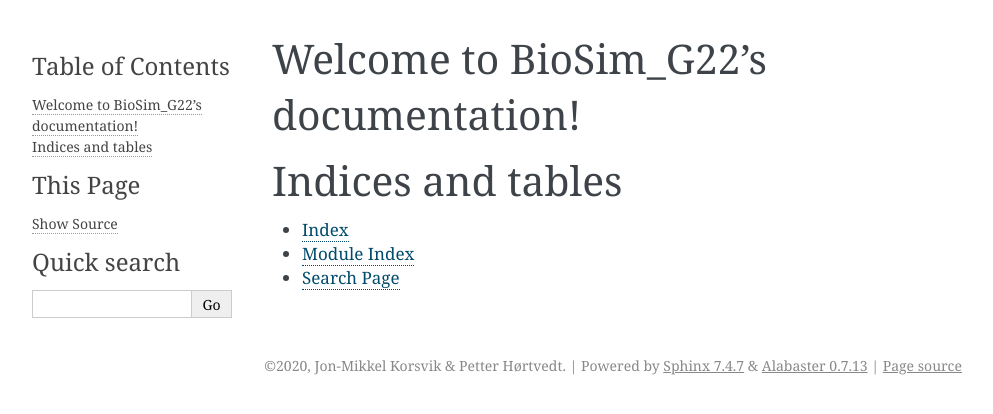
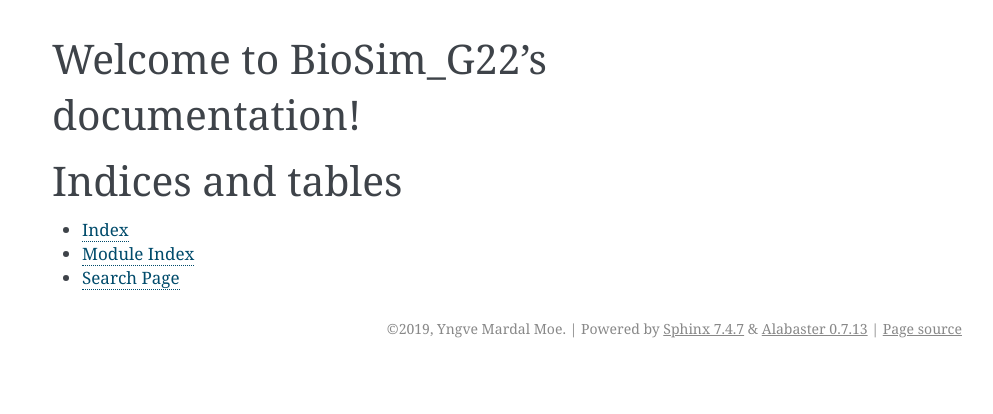
Before and after one commit to jkorsvik/BioSim_G22_jkorsvik_petterho, a Sphinx documentation site: the page built from doc/index.rst, in a window 1280 px wide. Shown: the top 414 px of the page, without its empty margins (148-1141 px from the left). Built offline with Sphinx 7.4.7, drawn with Linux system fonts in a browser that asks for light colours; part of the change alters nothing that is shown.

```diff
--- a/doc/conf.py
+++ b/doc/conf.py
@@ -1,8 +1,10 @@
+# -*- coding: utf-8 -*-
+#
 # Configuration file for the Sphinx documentation builder.
 #
-# This file only contains a selection of the most common options. For a full
-# list see the documentation:
-# https://www.sphinx-doc.org/en/master/usage/configuration.html
+# This file does only contain a selection of the most common options. For a
+# full list see the documentation:
+# http://www.sphinx-doc.org/en/master/config
 
 # -- Path setup --------------------------------------------------------------
 
@@ -10,37 +12,67 @@
 # add these directories to sys.path here. If the directory is relative to the
 # documentation root, use os.path.abspath to make it absolute, like shown here.
 #
-# import os
-# import sys
-# sys.path.insert(0, os.path.abspath('..'))
-# autoclass_content = 'both'
+import os
+import sys
+
+sys.path.insert(0, os.path.abspath("."))
+sys.path.insert(0, os.path.abspath(".."))
+sys.path.insert(0, os.path.abspath("../.."))
 
 
 # -- Project information -----------------------------------------------------
 
-project = 'BioSim_G22'
-copyright = '2020, Jon-Mikkel Korsvik & Petter Hørtvedt'
-author = 'Jon-Mikkel Korsvik & Petter Hørtvedt'
+project = "Coursework INF200"
+copyright = "2019, Yngve Mardal Moe"
+author = "Yngve Mardal Moe"
 
+# The short X.Y version
+version = ""
 # The full version, including alpha/beta/rc tags
-release = '22.01.2020'
+release = "1.0.0"
 
 
 # -- General configuration ---------------------------------------------------
+
+# If your documentation needs a minimal Sphinx version, state it here.
+#
+# needs_sphinx = '1.0'
 
 # Add any Sphinx extension module names here, as strings. They can be
 # extensions coming with Sphinx (named 'sphinx.ext.*') or your custom
 # ones.
 extensions = [
+    "sphinx.ext.autodoc",
+    "sphinx.ext.mathjax",
+    "numpydoc",
 ]
 
 # Add any paths that contain templates here, relative to this directory.
-templates_path = ['_templates']
+templates_path = ["_templates"]
+
+# The suffix(es) of source filenames.
+# You can specify multiple suffix as a list of string:
+#
+# source_suffix = ['.rst', '.md']
+source_suffix = ".rst"
+
+# The master toctree document.
+master_doc = "index"
+
+# The language for content autogenerated by Sphinx. Refer to documentation
+# for a list of supported languages.
+#
+# This is also used if you do content translation via gettext catalogs.
+# Usually you set "language" from the command line for these cases.
+language = None
 
 # List of patterns, relative to source directory, that match files and
 # directories to ignore when looking for source files.
 # This pattern also affects html_static_path and html_extra_path.
-exclude_patterns = ['_build', 'Thumbs.db', '.DS_Store']
+exclude_patterns = []
+
+# The name of the Pygments (syntax highlighting) style to use.
+pygments_style = None
 
 
 # -- Options for HTML output -------------------------------------------------
@@ -48,9 +80,107 @@ exclude_patterns = ['_build', 'Thumbs.db', '.DS_Store']
 # The theme to use for HTML and HTML Help pages.  See the documentation for
 # a list of builtin themes.
 #
-html_theme = 'alabaster'
+#html_theme = "sphinx_rtd_theme"
+html_theme = "alabaster"
 
+# Theme options are theme-specific and customize the look and feel of a theme
+# further.  For a list of options available for each theme, see the
+# documentation.
+#
+# html_theme_options = {}
+html_theme_options = {
+    # Disable showing the sidebar. Defaults to 'false'
+    'nosidebar': True,
+}
 # Add any paths that contain custom static files (such as style sheets) here,
 # relative to this directory. They are copied after the builtin static files,
 # so a file named "default.css" will overwrite the builtin "default.css".
-html_static_path = ['_static']
+html_static_path = ["_static"]
+
+# Custom sidebar templates, must be a dictionary that maps document names
+# to template names.
+#
+# The default sidebars (for documents that don't match any pattern) are
+# defined by theme itself.  Builtin themes are using these templates by
+# default: ``['localtoc.html', 'relations.html', 'sourcelink.html',
+# 'searchbox.html']``.
+#
+# html_sidebars = {}
+
+
+# -- Options for HTMLHelp output ---------------------------------------------
+
+# Output file base name for HTML help builder.
+htmlhelp_basename = 'INF200Courseworkdoc'
+
+
+# -- Options for LaTeX output ------------------------------------------------
+
+latex_elements = {
+    # The paper size ('letterpaper' or 'a4paper').
+    #
+    # 'papersize': 'letterpaper',
+
+    # The font size ('10pt', '11pt' or '12pt').
+    #
+    # 'pointsize': '10pt',
+
+    # Additional stuff for the LaTeX preamble.
+    #
+    # 'preamble': '',
+
+    # Latex figure (float) alignment
+    #
+    # 'figure_align': 'htbp',
+}
+
+# Grouping the document tree into LaTeX files. List of tuples
+# (source start file, target name, title,
+#  author, documentclass [howto, manual, or own class]).
+latex_documents = [
+    (master_doc, 'INF200Coursework.tex', 'INF200 Coursework Documentation',
+     'Yngve Mardal Moe', 'manual'),
+]
+
+
+# -- Options for manual page output ------------------------------------------
+
+# One entry per manual page. List of tuples
+# (source start file, name, description, authors, manual section).
+man_pages = [
+    (master_doc, 'inf200coursework', 'INF200 Coursework Documentation',
+     [author], 1)
+]
+
+
+# -- Options for Texinfo output ----------------------------------------------
+
+# Grouping the document tree into Texinfo files. List of tuples
+# (source start file, target name, title, author,
+#  dir menu entry, description, category)
+texinfo_documents = [
+    (master_doc, 'INF200Coursework', 'INF200 Coursework Documentation',
+     author, 'INF200Coursework', 'One line description of project.',
+     'Miscellaneous'),
+]
+
+
+# -- Options for Epub output -------------------------------------------------
+
+# Bibliographic Dublin Core info.
+epub_title = project
+
+# The unique identifier of the text. This can be a ISBN number
+# or the project homepage.
+#
+# epub_identifier = ''
+
+# A unique identification for the text.
+#
+# epub_uid = ''
+
+# A list of files that should not be packed into the epub file.
+epub_exclude_files = ['search.html']
+
+
+# -- Extension configuration -------------------------------------------------
```
